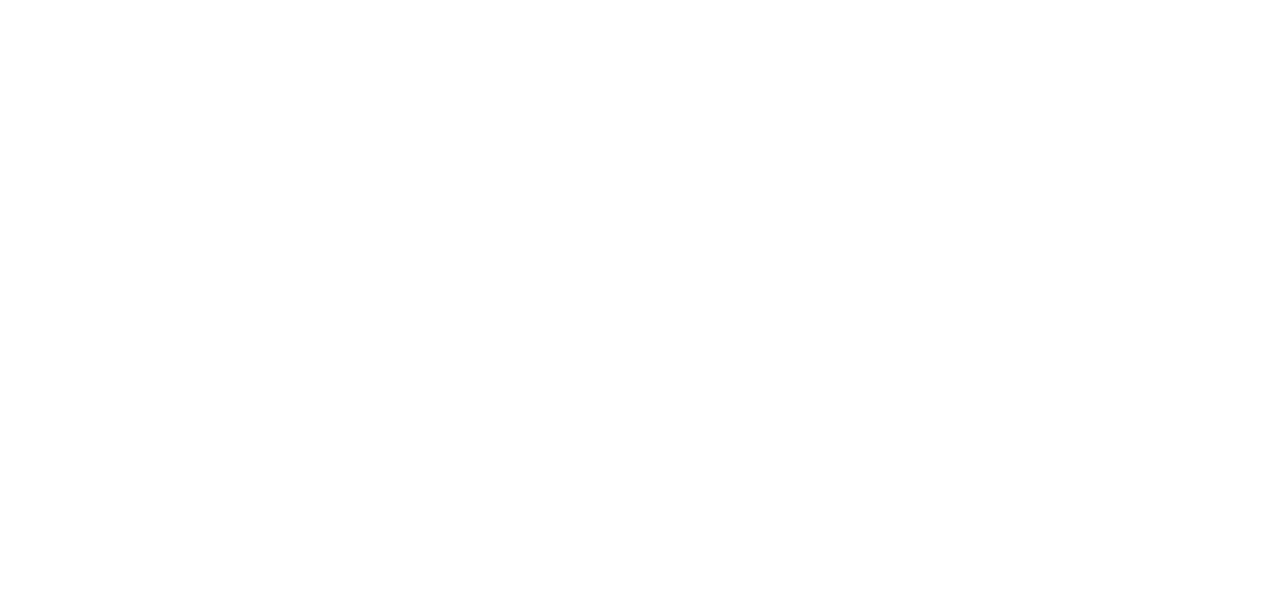
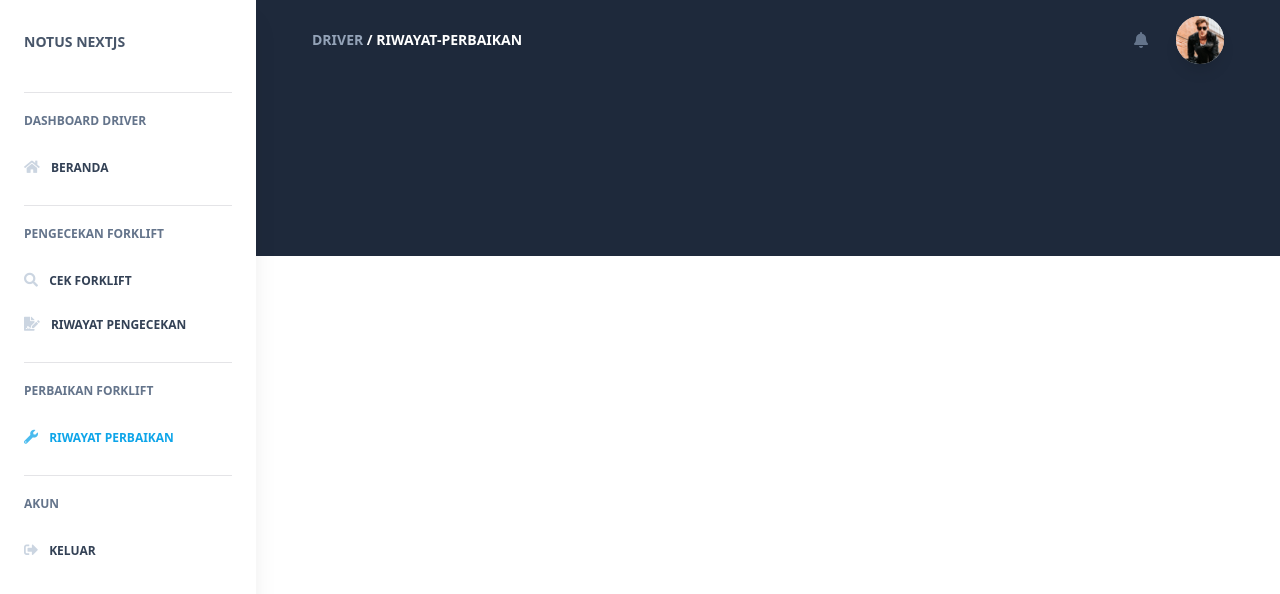
Before and after one commit to rfzsal/forklift-web, a Next.js app: page /driver/riwayat-perbaikan in a window 1280 px wide. Before the commit this address had no page. Shown: the top 594 px of the page. Built offline with nearby package versions, Linux system fonts and the light colour scheme.

Commit message:
add driver routes

```diff
--- /dev/null
+++ b/layouts/Driver.js
@@ -0,0 +1,67 @@
+import { useRouter } from 'next/router';
+
+import DashboardNavbar from 'components/Navbars/DashboardNavbar';
+import Sidebar from 'components/Sidebar/Sidebar.js';
+import DashboardHeader from 'components/Headers/DashboardHeader';
+
+const Driver = ({ children }) => {
+  const router = useRouter();
+
+  const fullRoutes = router.pathname.split('/');
+  fullRoutes.shift();
+
+  const routesHistory = fullRoutes.map((route, index) => {
+    const path = fullRoutes.slice(0, index + 1);
+
+    return {
+      label: route,
+      path: path.join('/'),
+    };
+  });
+
+  const sidebarRoutes = [
+    { divider: true },
+    { header: 'Dashboard Driver' },
+    { label: 'Beranda', icon: 'fas fa-home', path: '/driver/beranda' },
+    { divider: true },
+    { header: 'Pengecekan Forklift' },
+    {
+      label: 'Cek Forklift',
+      icon: 'fas fa-search',
+      path: '/driver/cek-forklift',
+    },
+    {
+      label: 'Riwayat Pengecekan',
+      icon: 'fas fa-file-signature',
+      path: '/driver/riwayat-pengecekan',
+    },
+    { divider: true },
+    { header: 'Perbaikan Forklift' },
+    {
+      label: 'Riwayat Perbaikan',
+      icon: 'fas fa-wrench',
+      path: '/driver/riwayat-perbaikan',
+    },
+    { divider: true },
+    { header: 'Akun' },
+    {
+      label: 'Keluar',
+      icon: 'fas fa-sign-out-alt',
+      path: '/keluar',
+    },
+  ];
+
+  return (
+    <>
+      <Sidebar routes={sidebarRoutes} />
+      <div className="relative md:ml-64 bg-blueGray-100">
+        <DashboardNavbar routes={routesHistory} />
+
+        <DashboardHeader />
+        <div className="px-4 md:px-10 mx-auto w-full -mt-32">{children}</div>
+      </div>
+    </>
+  );
+};
+
+export default Driver;
--- /dev/null
+++ b/pages/driver/riwayat-perbaikan.js
@@ -0,0 +1,9 @@
+import Driver from 'layouts/Driver';
+
+const RiwayatPerbaikan = () => {
+  return null;
+};
+
+RiwayatPerbaikan.layout = Driver;
+
+export default RiwayatPerbaikan;
```
Also changed, not shown: pages/driver/beranda.js (added, +9 -0 lines), pages/driver/cek-forklift.js (added, +9 -0 lines), pages/driver/index.js (added, +14 -0 lines), pages/driver/riwayat-pengecekan.js (added, +9 -0 lines).
